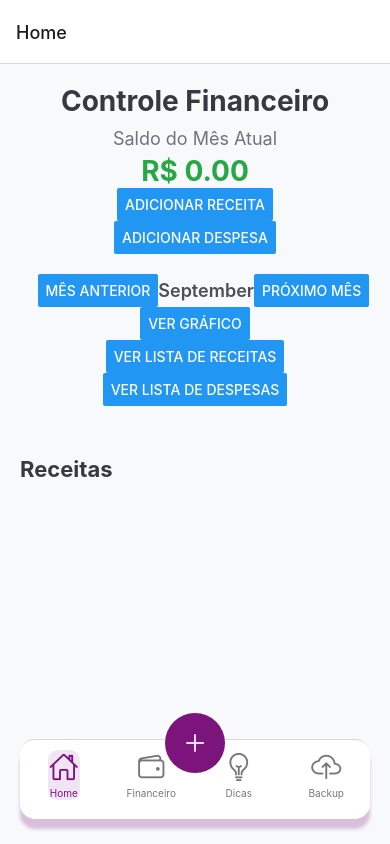
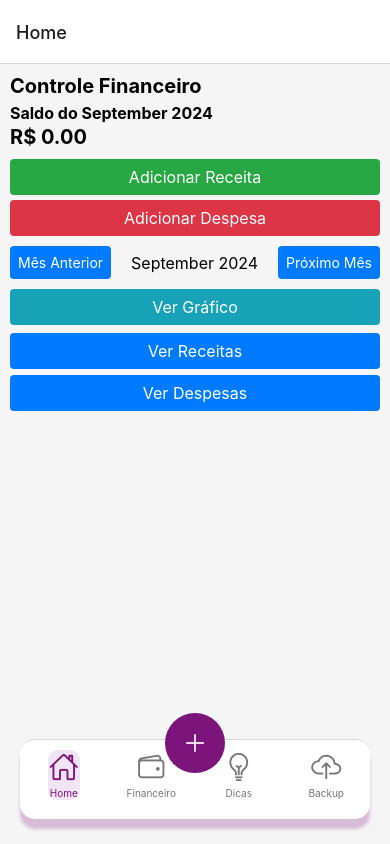
Before and after one commit to Pmmvito/FinanPro, a React Native app in the folder FinanproAPP/: screen /Home in a window 390 px wide. Built offline with nearby package versions, Linux system fonts and the light colour scheme.

Commit message:
Arrumando posiçao dos botoes no home

```diff
--- a/FinanproAPP/src/screens/home.jsx
+++ b/FinanproAPP/src/screens/home.jsx
@@ -16,13 +16,14 @@
   const [selectedTransaction, setSelectedTransaction] = useState(null);
   const [transactions, setTransactions] = useState([]);
   const [currentMonth, setCurrentMonth] = useState(new Date().getMonth());
+  const [currentYear, setCurrentYear] = useState(new Date().getFullYear());
   const [monthlyBalances, setMonthlyBalances] = useState(Array(12).fill(0));
   const [chartModalVisible, setChartModalVisible] = useState(false);
   const [showIncomeList, setShowIncomeList] = useState(true);
 
   useEffect(() => {
     loadData();
-  }, [currentMonth]);
+  }, [currentMonth, currentYear]);
 
   useEffect(() => {
     loadMonthlyBalances();
@@ -30,7 +31,7 @@
 
   const loadData = async () => {
     try {
-      const data = await AsyncStorage.getItem(`@transactions_${currentMonth}`);
+      const data = await AsyncStorage.getItem(`@transactions_${currentYear}_${currentMonth}`);
       if (data !== null) {
         const parsedData = JSON.parse(data);
         setTransactions(parsedData.transactions);
@@ -48,7 +49,7 @@
     try {
       const balances = [];
       for (let i = 0; i < 12; i++) {
-        const data = await AsyncStorage.getItem(`@transactions_${i}`);
+        const data = await AsyncStorage.getItem(`@transactions_${currentYear}_${i}`);
         if (data !== null) {
           const parsedData = JSON.parse(data);
           balances.push(parsedData.balance);
@@ -68,7 +69,7 @@
         transactions: newTransactions,
         balance: newBalance,
       };
-      await AsyncStorage.setItem(`@transactions_${currentMonth}`, JSON.stringify(data));
+      await AsyncStorage.setItem(`@transactions_${currentYear}_${currentMonth}`, JSON.stringify(data));
       loadMonthlyBalances();
     } catch (error) {
       console.error(error);
@@ -148,11 +149,23 @@
   const expenseTransactions = transactions.filter(transaction => transaction.type === 'Despesa');
 
   const handlePreviousMonth = () => {
-    setCurrentMonth((prevMonth) => (prevMonth === 0 ? 11 : prevMonth - 1));
+    setCurrentMonth((prevMonth) => {
+      if (prevMonth === 0) {
+        setCurrentYear(prevYear => prevYear - 1);
+        return 11;
+      }
+      return prevMonth - 1;
+    });
   };
 
   const handleNextMonth = () => {
-    setCurrentMonth((prevMonth) => (prevMonth === 11 ? 0 : prevMonth + 1));
+    setCurrentMonth((prevMonth) => {
+      if (prevMonth === 11) {
+        setCurrentYear(prevYear => prevYear + 1);
+        return 0;
+      }
+      return prevMonth + 1;
+    });
   };
 
   const renderTransactionItem = ({ item }) => (
@@ -171,18 +184,39 @@
     <View style={styles.container}>
       <View style={styles.header}>
         <Text style={styles.title}>Controle Financeiro</Text>
-        <Text style={styles.balance}>Saldo do Mês Atual</Text>
+        <Text style={styles.balance}>Saldo do {new Date(currentYear, currentMonth).toLocaleString('default', { month: 'long' })} {currentYear}</Text>
         <Text style={styles.balanceAmount}>R$ {balance.toFixed(2)}</Text>
-        <Button title="Adicionar Receita" onPress={() => { setIsIncome(true); setModalVisible(true); }} />
-        <Button title="Adicionar Despesa" onPress={() => { setIsIncome(false); setModalVisible(true); }} />
+        <TouchableOpacity
+          style={[styles.addButton, { backgroundColor: '#28a745' }]} // Verde para receitas
+          onPress={() => { setIsIncome(true); setModalVisible(true); }}
+        >
+          <Text style={styles.addButtonText}>Adicionar Receita</Text>
+        </TouchableOpacity>
+        <TouchableOpacity
+          style={[styles.addButton, { backgroundColor: '#dc3545' }]} // Vermelho para despesas
+          onPress={() => { setIsIncome(false); setModalVisible(true); }}
+        >
+          <Text style={styles.addButtonText}>Adicionar Despesa</Text>
+        </TouchableOpacity>
+
         <View style={styles.monthNavigation}>
-          <Button title="Mês Anterior" onPress={handlePreviousMonth} />
-          <Text style={styles.monthText}>{new Date(2021, currentMonth).toLocaleString('default', { month: 'long' })}</Text>
-          <Button title="Próximo Mês" onPress={handleNextMonth} />
+          <TouchableOpacity style={styles.navigationButton} onPress={handlePreviousMonth}>
+            <Text style={styles.navigationButtonText}>Mês Anterior</Text>
+          </TouchableOpacity>
+          <Text style={styles.monthText}>{new Date(currentYear, currentMonth).toLocaleString('default', { month: 'long' })} {currentYear}</Text>
+          <TouchableOpacity style={styles.navigationButton} onPress={handleNextMonth}>
+            <Text style={styles.navigationButtonText}>Próximo Mês</Text>
+          </TouchableOpacity>
         </View>
-        <Button title="Ver Gráfico" onPress={() => setChartModalVisible(true)} />
-        <Button title="Ver Lista de Receitas" onPress={() => setShowIncomeList(true)} />
-        <Button title="Ver Lista de Despesas" onPress={() => setShowIncomeList(false)} />
+        <TouchableOpacity style={styles.chartButton} onPress={() => setChartModalVisible(true)}>
+          <Text style={styles.chartButtonText}>Ver Gráfico</Text>
+        </TouchableOpacity>
+        <TouchableOpacity style={styles.listButton} onPress={() => setShowIncomeList(true)}>
+          <Text style={styles.listButtonText}>Ver Receitas</Text>
+        </TouchableOpacity>
+        <TouchableOpacity style={styles.listButton} onPress={() => setShowIncomeList(false)}>
+          <Text style={styles.listButtonText}>Ver Despesas</Text>
+        </TouchableOpacity>
       </View>
 
       <Modal
@@ -207,7 +241,7 @@
             keyboardType="numeric"
           />
           <TouchableOpacity style={styles.button} onPress={handleAdd}>
-            <Text style={styles.buttonText}>Adicionar</Text>
+            <Text style={styles.buttonText}>Salvar</Text>
           </TouchableOpacity>
           <TouchableOpacity style={styles.button} onPress={() => setModalVisible(false)}>
             <Text style={styles.buttonText}>Cancelar</Text>
@@ -252,39 +286,28 @@
         onRequestClose={() => setChartModalVisible(false)}
       >
         <View style={styles.modalView}>
-          <Text style={styles.modalText}>Saldo Mensal</Text>
+          <Text style={styles.modalText}>Gráfico Mensal de {currentYear}</Text>
           <LineChart
             data={{
-              labels: ['Jan', 'Feb', 'Mar', 'Apr', 'May', 'Jun', 'Jul', 'Aug', 'Sep', 'Oct', 'Nov', 'Dec'],
+              labels: Array.from({ length: 12 }, (_, i) => `${new Date(currentYear, i).toLocaleString('default', { month: 'short' })} ${currentYear}`),
               datasets: [
                 {
-                  data: monthlyBalances,
-                },
-              ],
+                  data: monthlyBalances
+                }
+              ]
             }}
-            width={screenWidth - 40}
+            width={screenWidth * 0.9}
             height={220}
-            yAxisLabel="R$"
+            yAxisLabel="R$ "
             chartConfig={{
-              backgroundColor: '#e26a00',
-              backgroundGradientFrom: '#fb8c00',
-              backgroundGradientTo: '#ffa726',
-              decimalPlaces: 2,
-              color: (opacity = 1) => `rgba(255, 255, 255, ${opacity})`,
-              labelColor: (opacity = 1) => `rgba(255, 255, 255, ${opacity})`,
-              style: {
-                borderRadius: 16,
-              },
-              propsForDots: {
-                r: '6',
-                strokeWidth: '2',
-                stroke: '#ffa726',
-              },
+              backgroundColor: '#fff',
+              backgroundGradientFrom: '#fff',
+              backgroundGradientTo: '#fff',
+              color: (opacity = 1) => `rgba(0, 0, 0, ${opacity})`,
+              labelColor: (opacity = 1) => `rgba(0, 0, 0, ${opacity})`,
+              strokeWidth: 2
             }}
-            style={{
-              marginVertical: 8,
-              borderRadius: 16,
-            }}
+            bezier
           />
           <TouchableOpacity style={styles.button} onPress={() => setChartModalVisible(false)}>
             <Text style={styles.buttonText}>Fechar</Text>
@@ -294,12 +317,11 @@
 
       <FlatList
         data={showIncomeList ? incomeTransactions : expenseTransactions}
+        renderItem={renderTransactionItem}
         keyExtractor={(item) => item.id.toString()}
-        renderItem={renderTransactionItem}
-        ListHeaderComponent={() => (
-          <Text style={styles.sectionTitle}>{showIncomeList ? 'Receitas' : 'Despesas'}</Text>
-        )}
+        style={styles.transactionList}
       />
+      <View style={styles.footerSpacing} />
     </View>
   );
 };
@@ -307,111 +329,139 @@
 const styles = StyleSheet.create({
   container: {
     flex: 1,
-    backgroundColor: '#f8f9fa', // Fundo mais claro
-    padding: 20,
+    padding: 10,
+    backgroundColor: '#f5f5f5',
+    paddingBottom: 50, // Adiciona espaço na parte inferior
   },
   header: {
-    marginBottom: 30,
+    marginBottom: 10,
+  },
+  title: {
+    fontSize: 20,
+    fontWeight: 'bold',
+    marginBottom: 5,
+  },
+  balance: {
+    fontSize: 16,
+    fontWeight: 'bold',
+    marginBottom: 2,
+  },
+  balanceAmount: {
+    fontSize: 20,
+    fontWeight: 'bold',
+    marginBottom: 10,
+  },
+  addButton: {
+    padding: 8,
+    borderRadius: 4,
+    marginBottom: 5,
     alignItems: 'center',
   },
-  title: {
-    fontSize: 28,
-    fontWeight: 'bold',
-    color: '#343a40', // Título escuro
+  addButtonText: {
+    color: '#fff',
+    fontSize: 16,
   },
-  balance: {
-    fontSize: 18,
-    color: '#6c757d', // Cor suave para o subtítulo
-    marginTop: 10,
+  monthNavigation: {
+    flexDirection: 'row',
+    justifyContent: 'space-between',
+    marginVertical: 5,
   },
-  balanceAmount: {
-    fontSize: 28,
-    fontWeight: 'bold',
-    color: '#28a745', // Verde para indicar saldo positivo
-    marginTop: 5,
+  navigationButton: {
+    padding: 8,
+    backgroundColor: '#007bff',
+    borderRadius: 4,
+  },
+  navigationButtonText: {
+    color: '#fff',
+    fontSize: 14,
+  },
+  monthText: {
+    fontSize: 16,
+    alignSelf: 'center',
+  },
+  chartButton: {
+    backgroundColor: '#17a2b8',
+    padding: 8,
+    borderRadius: 4,
+    marginVertical: 5,
+    alignItems: 'center',
+  },
+  chartButtonText: {
+    color: '#fff',
+    fontSize: 16,
+  },
+  listButton: {
+    backgroundColor: '#007bff',
+    padding: 8,
+    borderRadius: 4,
+    marginVertical: 3,
+    alignItems: 'center',
+  },
+  listButtonText: {
+    color: '#fff',
+    fontSize: 16,
   },
   modalView: {
     flex: 1,
     justifyContent: 'center',
     alignItems: 'center',
-    backgroundColor: 'rgba(0,0,0,0.6)', // Fundo mais escuro para foco
-    padding: 20,
+    backgroundColor: 'rgba(0, 0, 0, 0.5)',
   },
   modalText: {
-    fontSize: 22,
-    marginBottom: 20,
-    color: 'white',
-    fontWeight: 'bold',
+    fontSize: 18,
+    marginBottom: 10,
+    color: '#fff',
   },
   input: {
-    width: '90%',
-    padding: 15,
-    marginBottom: 15,
-    backgroundColor: '#ffffff',
-    borderRadius: 8,
-    borderColor: '#ced4da',
+    height: 40,
+    width: 280,
+    borderColor: '#ccc',
     borderWidth: 1,
+    borderRadius: 4,
+    paddingHorizontal: 8,
+    marginBottom: 8,
+    color: '#fff',
   },
   button: {
-    backgroundColor: '#007bff', // Azul para o botão
-    padding: 15,
-    borderRadius: 8,
-    marginVertical: 10,
-    width: '90%',
+    backgroundColor: '#007bff',
+    padding: 8,
+    borderRadius: 4,
+    marginBottom: 8,
     alignItems: 'center',
+    width: 280,
   },
   buttonText: {
-    color: 'white',
-    fontSize: 18,
-    fontWeight: '600',
+    color: '#fff',
+    fontSize: 16,
   },
   transactionItem: {
-    padding: 15,
-    backgroundColor: '#ffffff',
-    borderRadius: 8,
-    marginBottom: 10,
-    borderColor: '#dee2e6',
-    borderWidth: 1,
-    shadowColor: '#000',
-    shadowOffset: { width: 0, height: 2 },
-    shadowOpacity: 0.1,
-    shadowRadius: 3.84,
-    elevation: 3,
-  },
-  transactionText: {
-    fontSize: 16,
-    color: '#495057', // Cor neutra
-  },
-  sectionTitle: {
-    fontSize: 22,
-    fontWeight: 'bold',
-    color: '#343a40',
-    marginBottom: 15,
-    marginTop: 20,
-  },
-  monthNavigation: {
+    padding: 10,
+    borderBottomWidth: 1,
+    borderBottomColor: '#ddd',
     flexDirection: 'row',
     justifyContent: 'space-between',
     alignItems: 'center',
-    marginTop: 20,
-    width: '90%',
   },
-  monthText: {
-    fontSize: 18,
-    fontWeight: '600',
-    color: '#495057',
+  transactionText: {
+    fontSize: 14,
   },
   editButton: {
-    backgroundColor: '#ffc107', // Amarelo para editar
-    padding: 5, // Diminuir o padding para deixar o botão menor
-    borderRadius: 5,
-    marginTop: 5, // Diminuir a margem superior
+    backgroundColor: '#ffc107',
+    padding: 5,
+    borderRadius: 4,
+    marginRight: 5,
   },
   deleteButton: {
-    backgroundColor: '#dc3545', // Vermelho para excluir
-    padding: 5, // Diminuir o padding para deixar o botão menor
-    borderRadius: 5,
-    marginTop: 5, // Diminuir a margem superior
+    backgroundColor: '#dc3545',
+    padding: 5,
+    borderRadius: 4,
+  },
+  transactionList: {
+    flex: 1,
+    marginBottom: 50, // Ajuste o valor conforme necessário
+  },
+  footerSpacing: {
+    height: 50,
   },
 });
 
```
